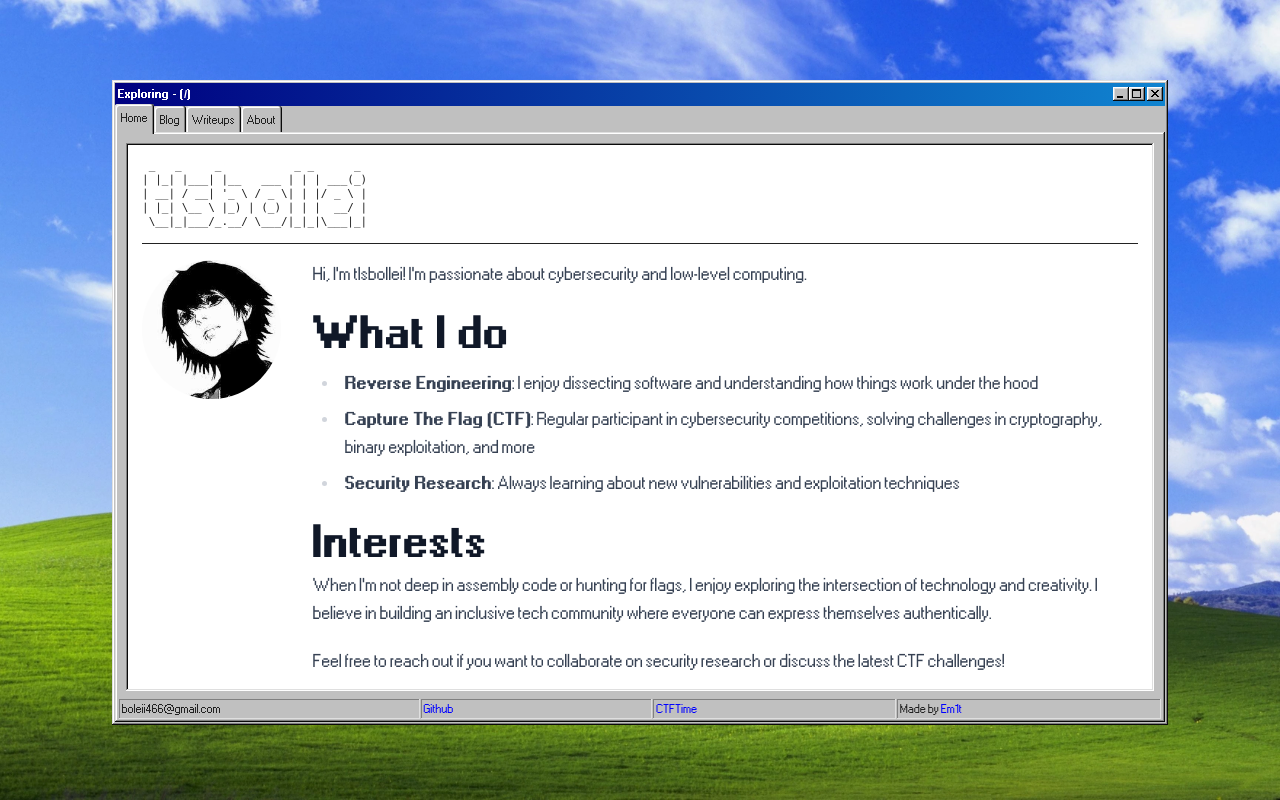
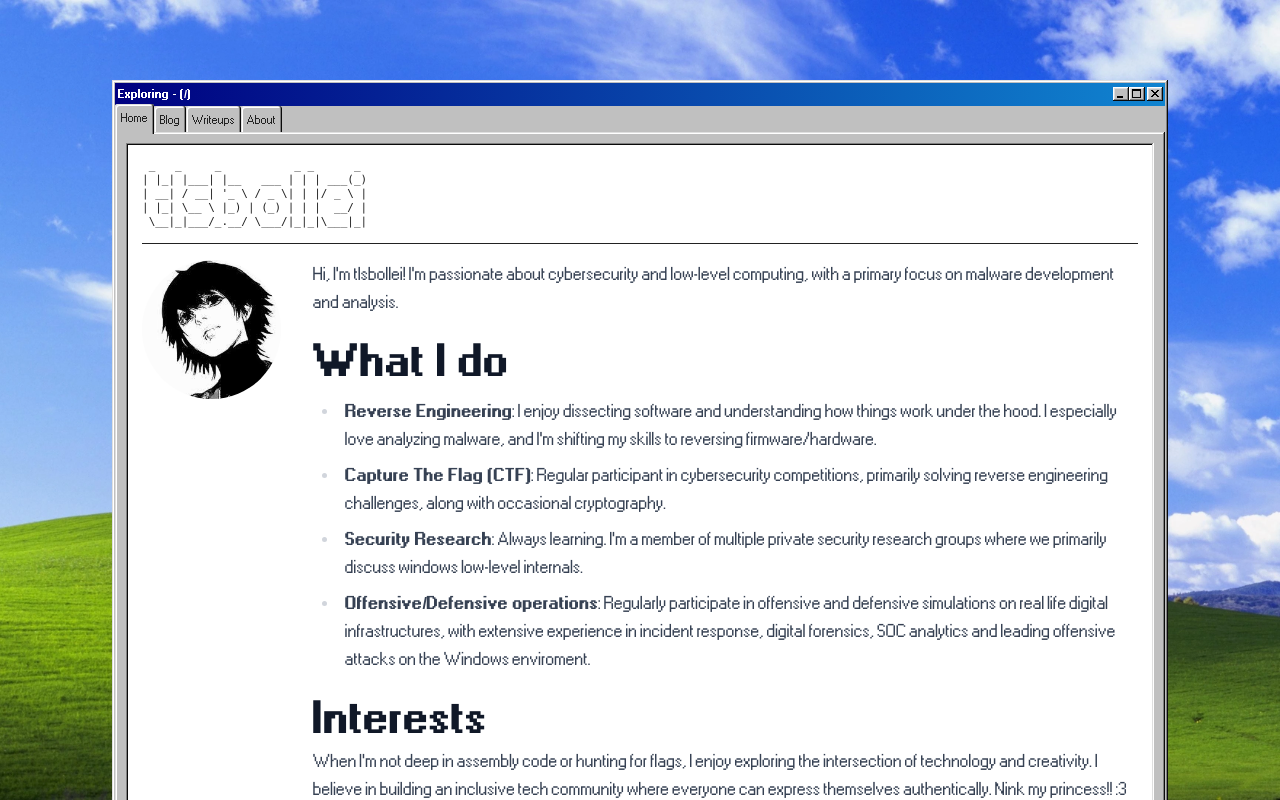
Before and after one commit to shimasakon/shimasakon, a React (Vite) app: page / in a window 1280 px wide. Shown: the top 800 px of the page. Built offline with nearby package versions, Linux system fonts and the light colour scheme.

Commit message:
Update Home.tsx

```diff
--- a/src/components/Home.tsx
+++ b/src/components/Home.tsx
@@ -36,22 +36,23 @@ export const Main = () => (
             <div className="prose max-w-none col-span-12 md:col-span-10 overflow-hidden min-w-0">
               <p className="break-words">
                 Hi, I'm tlsbollei! I'm passionate about cybersecurity and
-                low-level computing.{" "}
+                low-level computing, with a primary focus on malware development and analysis.{" "}
               </p>
               <h2 className="mt-0 mb-0">What I do</h2>
               <ul className="break-words">
                 <li>
                   <b>Reverse Engineering</b>: I enjoy dissecting software and
-                  understanding how things work under the hood
+                  understanding how things work under the hood. I especially love analyzing malware, and I'm shifting my skills to reversing firmware/hardware.
                 </li>
                 <li>
                   <b>Capture The Flag (CTF)</b>: Regular participant in
-                  cybersecurity competitions, solving challenges in cryptography,
-                  binary exploitation, and more
+                  cybersecurity competitions, primarily solving reverse engineering challenges, along with occasional cryptography.
                 </li>
                 <li>
-                  <b>Security Research</b>: Always learning about new
-                  vulnerabilities and exploitation techniques
+                  <b>Security Research</b>: Always learning. I'm a member of multiple private security research groups where we primarily discuss windows low-level internals.
+                </li>
+                <li>
+                  <b>Offensive/Defensive operations</b>:  Regularly participate in offensive and defensive simulations on real life digital infrastructures, with extensive experience in incident response, digital forensics, SOC analytics and leading offensive attacks on the Windows enviroment.
                 </li>
               </ul>
               <h2 className="mt-0 mb-0">Interests</h2>
@@ -59,11 +60,11 @@ export const Main = () => (
                 When I'm not deep in assembly code or hunting for flags, I enjoy
                 exploring the intersection of technology and creativity. I believe
                 in building an inclusive tech community where everyone can express
-                themselves authentically.
+                themselves authentically. Nink my princess!! :3
               </p>
               <p>
                 Feel free to reach out if you want to collaborate on security
-                research or discuss the latest CTF challenges!
+                research or discuss the latest CTF challenges! DM me on Discord ^w^
               </p>
             </div>
           </div>
```
